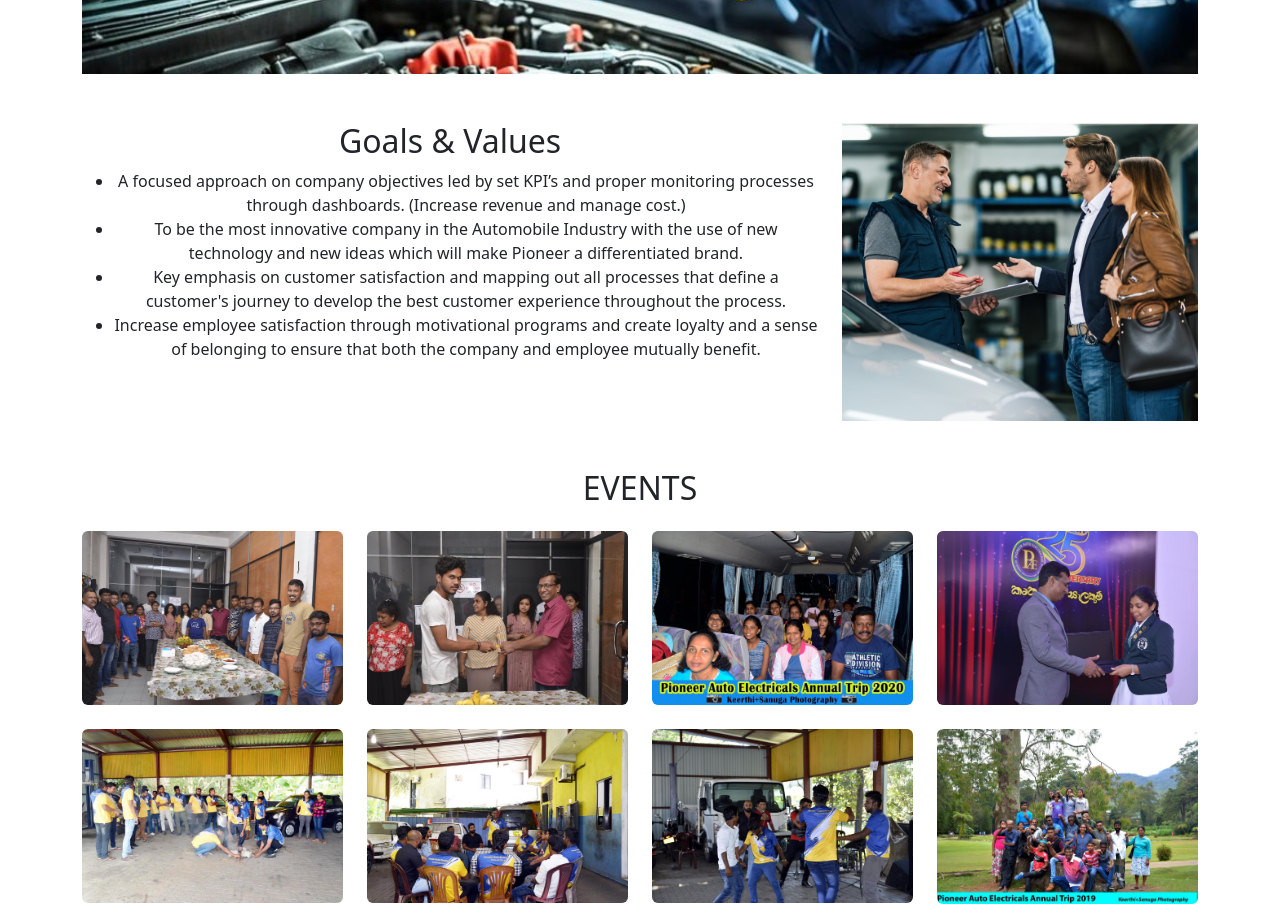
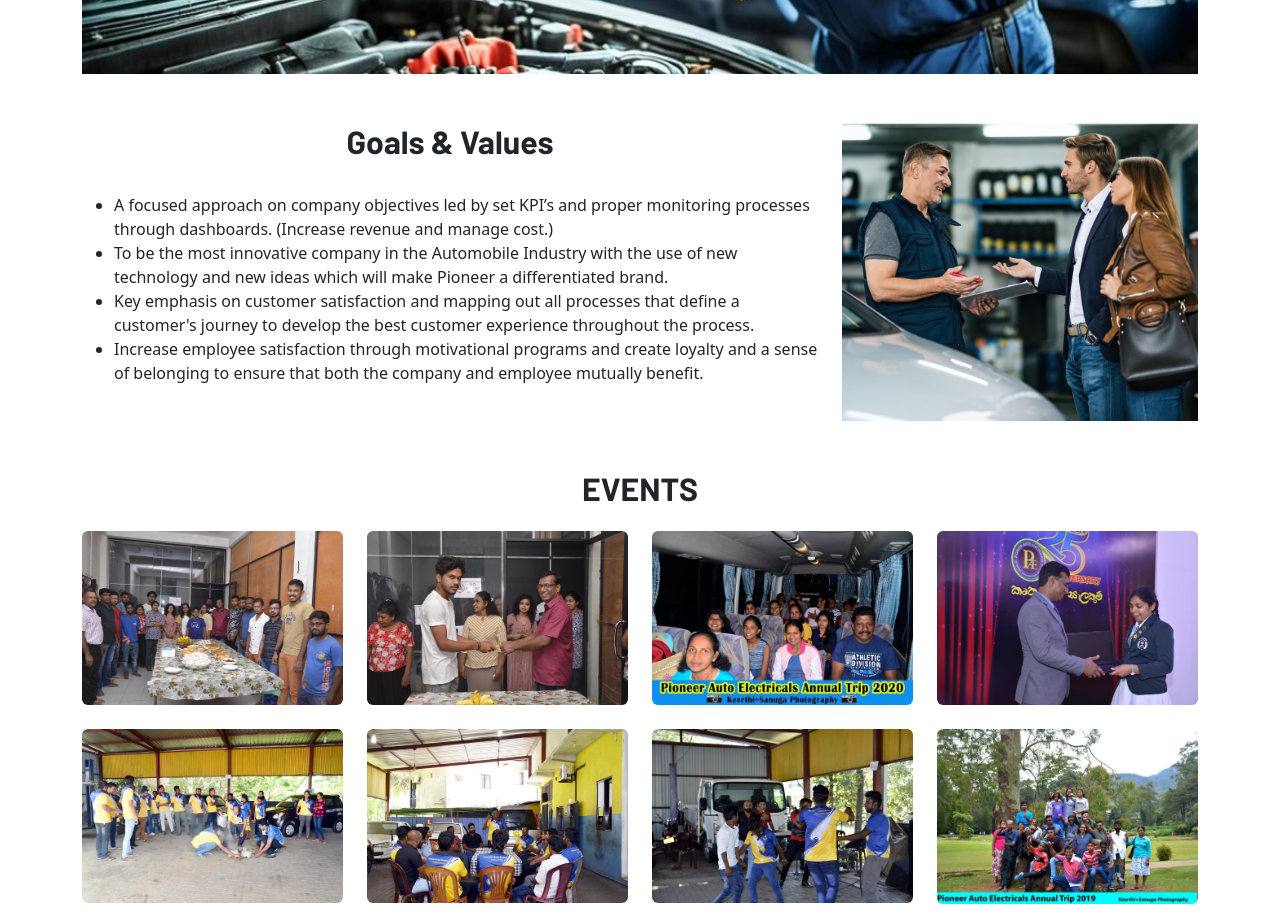
Before and after one commit to PasinduLakshanDSE/Car-Service-Booking-System, a React (Create React App) app in the folder client/: page /about in a window 1280 px wide. Shown: the part 1220-2139 px from the top of the page. Built offline with nearby package versions, Linux system fonts and the light colour scheme.

Commit message:
logbutton update

```diff
--- a/client/src/Compornents/NavBar.jsx
+++ b/client/src/Compornents/NavBar.jsx
@@ -132,8 +132,8 @@ const NavBar = () => {
             Book <i className="fa fa-arrow-right ms-3"></i>
           </a>
            {/* Login Button */}
-           <button className="btn btn-sm btn-primary mx-3" onClick={handleLoginClick}>
-              Login
+           <button className="btn btn-lg mx-3" onClick={handleLoginClick}>
+           <i class="bi bi-person-fill " style={{ fontSize: '2rem' }}></i>
             </button>
         </div>
       </nav>
--- a/client/src/Compornents/Pages/About/About.css
+++ b/client/src/Compornents/Pages/About/About.css
@@ -62,3 +62,9 @@
   padding: 30px;
   border-radius: 10px;
 }
+
+
+.Afont-design {
+  font-family: 'Barlow';
+  font-weight: 700;
+}
--- a/client/src/Compornents/Pages/About/About.jsx
+++ b/client/src/Compornents/Pages/About/About.jsx
@@ -106,15 +106,15 @@ const About = () => {
 
       <div className="row goal-section mb-5">
         <div className="col-md-8">
-          <h2>Goals & Values</h2>
+          <h2 className='Afont-design'>Goals & Values</h2><br></br>
           <ul className="square-bullets">
-            <li>A focused approach on company objectives led by set KPI’s and proper monitoring processes through dashboards.
+            <li className='text-start'>A focused approach on company objectives led by set KPI’s and proper monitoring processes through dashboards.
                 (Increase revenue and manage cost.)</li>
-            <li>To be the most innovative company in the Automobile Industry with the use of new technology and new ideas which
+            <li className='text-start' >To be the most innovative company in the Automobile Industry with the use of new technology and new ideas which
                 will make Pioneer a differentiated brand.</li>
-            <li>Key emphasis on customer satisfaction and mapping out all processes that define a customer's journey to develop
+            <li className='text-start'>Key emphasis on customer satisfaction and mapping out all processes that define a customer's journey to develop
                 the best customer experience throughout the process.</li>
-            <li>Increase employee satisfaction through motivational programs and create loyalty and a sense of belonging to ensure
+            <li className='text-start'>Increase employee satisfaction through motivational programs and create loyalty and a sense of belonging to ensure
                 that both the company and employee mutually benefit.</li>
           </ul>
         </div>
@@ -124,7 +124,7 @@ const About = () => {
       </div>
 
       <section className="event-section mb-5">
-        <h2 className="text-center mb-4">EVENTS</h2>
+        <h2 className="text-center mb-4 Afont-design">EVENTS</h2>
         <div className="row event-gallery">
           {[1, 2, 3, 4, 5, 6, 7, 8].map((item) => (
             <div className="col-6 col-md-3 mb-4 event-item" key={item}>
```
